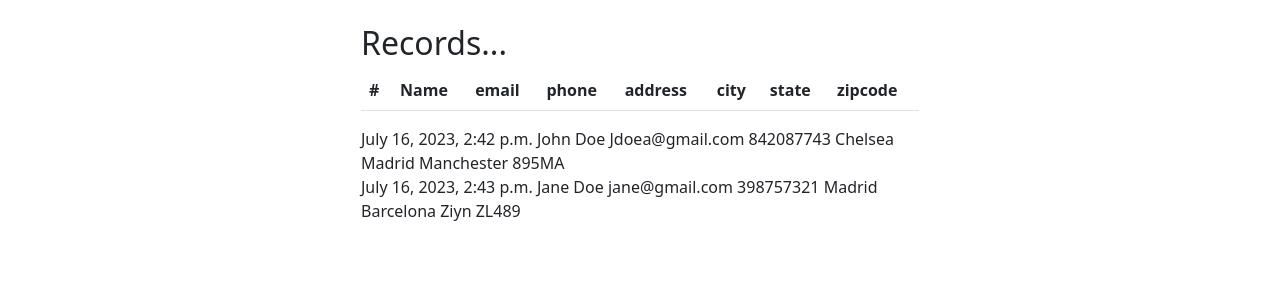
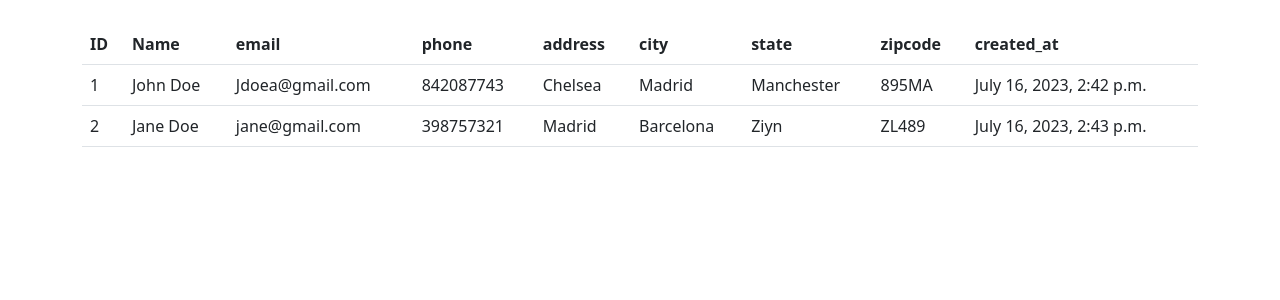
Before and after one commit to ttwange/CRM, a Django app: page / in a window 1280 px wide. Shown: the part 56-356 px from the top of the page. Run offline with Django 4.2, Linux system fonts and the light colour scheme; a user stored in the database is signed in; data comes from the database, SQL or seed files in the repository; lists and menus that the app fills with data are empty.

Commit message:
creating a bootstrap table

```diff
--- a/website/templates/home.html
+++ b/website/templates/home.html
@@ -1,15 +1,11 @@
 {% extends 'base.html' %}
 {% block content %}
-<div class="col-md-6 offset-md-3">
-
   {% if user.is_authenticated %}
 
-  <h2>Records...</h2>
-
-  <table class="table">
+  <table class="table table-hover">
     <thead>
       <tr>
-        <th scope="col">#</th>
+        <th scope="col">ID</th>
         <th scope="col">Name</th>
         <th scope="col">email</th>
         <th scope="col">phone</th>
@@ -17,25 +13,29 @@
         <th scope="col">city</th>
         <th scope="col">state</th>
         <th scope="col">zipcode</th>
+        <th scope="col">created_at</th>
       </tr>
     </thead>
     <tbody>
+      {% if records %}
+      {% for record in records%}
+      <tr>
+        <td>{{record.id}}</td>
+            <td>{{record.first_name}}
+            {{record.last_name}}</td>
+            <td>{{record.email}}</td>
+            <td>{{record.phone}}</td>
+            <td>{{record.address}}</td>
+            <td>{{record.city}}</td>
+            <td>{{record.state}}</td>
+            <td>{{record.zipcode}}</td>
+            <td>{{record.created_at}}</td>
+      </tr>
+      {% endfor %}
+      {% endif %}
     </tbody>
   </table>
-  {% if records %}
-  {% for record in records%}
-  {{record.created_at}}
-  {{record.first_name}}
-  {{record.last_name}}
-  {{record.email}}
-  {{record.phone}}
-  {{record.address}}
-  {{record.city}}
-  {{record.state}}
-  {{record.zipcode}}
-  <br>
-  {% endfor %}
-  {% endif %}
+
 
   {% else %}
 
@@ -54,5 +54,4 @@
       <button type="submit" class="btn btn-secondary" >Login</button>
     </form>
   {% endif %}
-</div>
 {% endblock %}
```
